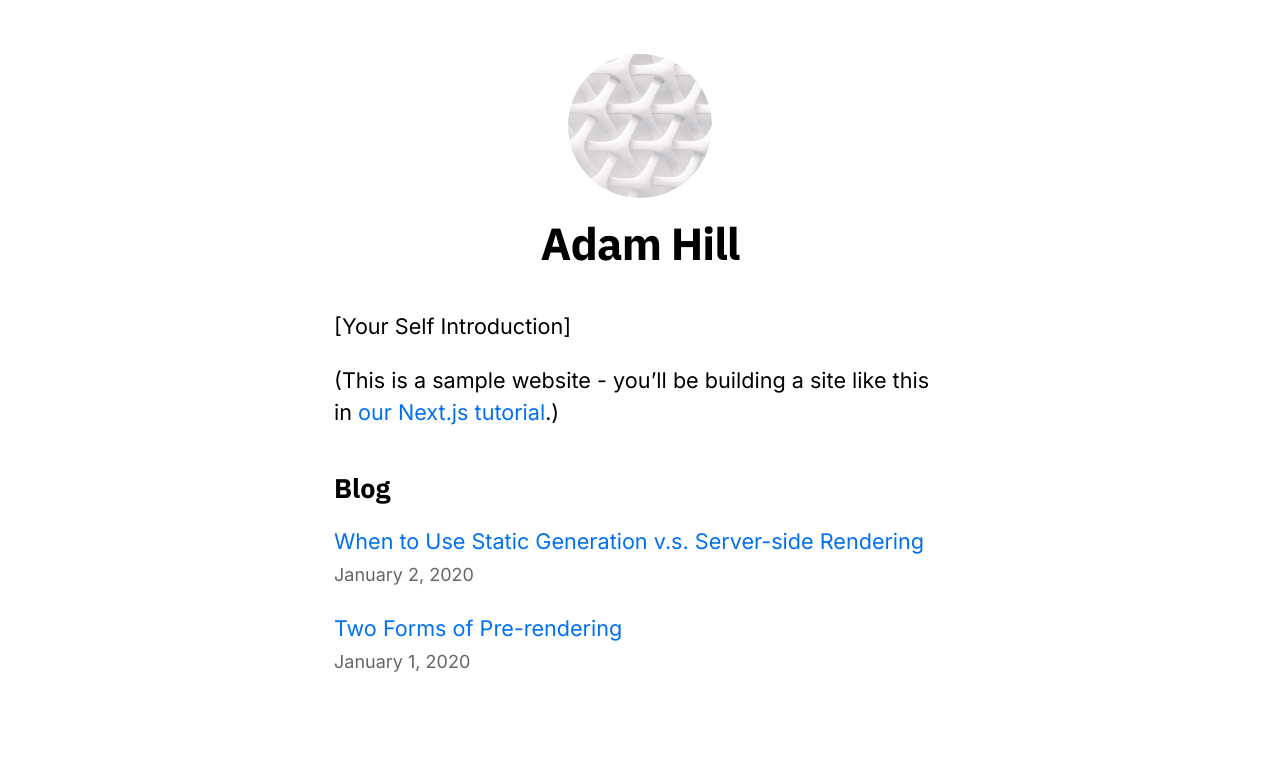
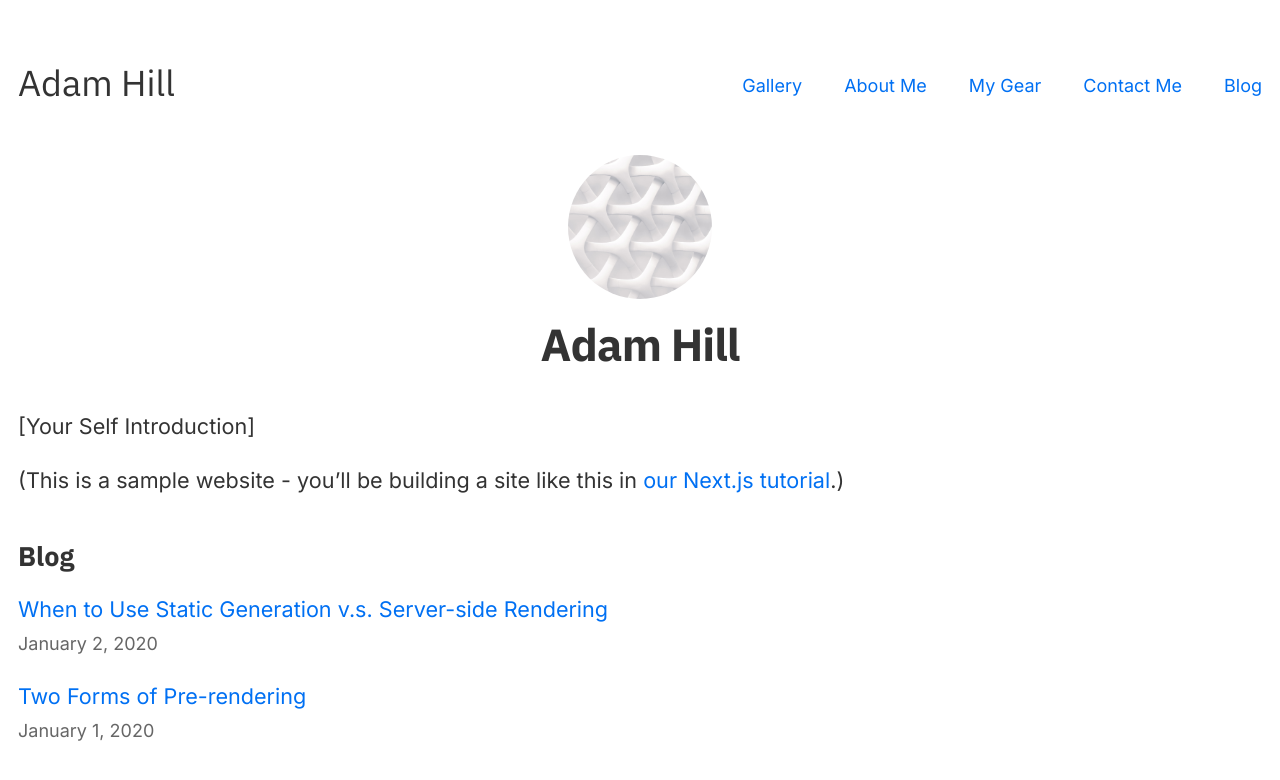
Before and after one commit to adamhill86/adamhillphotos.com, a Next.js app: page / in a window 1280 px wide. Shown: the top 780 px of the page. Built offline with nearby package versions, Linux system fonts and the light colour scheme.

Commit message:
Add nav bar

```diff
--- a/components/layout.module.scss
+++ b/components/layout.module.scss
@@ -1,5 +1,5 @@
 .container {
-  max-width: 36rem;
+  max-width: 75rem;
   padding: 0 1rem;
   margin: 3rem auto 6rem;
 }
--- a/components/layout.tsx
+++ b/components/layout.tsx
@@ -3,11 +3,13 @@ import Head from 'next/head';
 import Image from 'next/image';
 import Link from 'next/link';
 
+import Nav from './nav/nav';
+
 import utilStyles from '../styles/utils.module.scss';
 import styles from './layout.module.scss';
 
 const name = 'Adam Hill';
-export const siteTitle = 'Next.js Sample Website';
+export const siteTitle = 'Adam Hill | Photography';
 
 export default function Layout({ children, home = false }: { children: React.ReactNode; home?: boolean; }): JSX.Element {
   return (
@@ -37,6 +39,7 @@ export default function Layout({ children, home = false }: { children: React.Rea
           content='summary_large_image'
           name='twitter:card' />
       </Head>
+      <Nav />
       <header className={styles.header}>
         {home
           ? (
--- /dev/null
+++ b/components/nav/nav.module.scss
@@ -0,0 +1,20 @@
+.nav {
+  display: flex;
+  justify-content: space-between;
+  margin-bottom: 2rem;
+}
+
+.logo-container {
+  flex: 1 1 100%;
+  max-width: 25%;
+}
+
+.desktop-links-container {
+  flex: 1 1 100%;
+  max-width: 45%;
+}
+
+.link-list {
+  display: flex;
+  justify-content: space-between;
+}
--- /dev/null
+++ b/components/nav/nav.tsx
@@ -0,0 +1,37 @@
+import Link from 'next/link';
+
+import LinkTo from '../link-to/link-to';
+
+import utilStyles from '../../styles/utils.module.scss';
+import styles from './nav.module.scss';
+
+export default function Nav(): JSX.Element {
+  return (
+    <nav className={styles.nav}>
+      <div className={styles['logo-container']}>
+        <Link href='/'>
+          <a className={utilStyles.logo}>Adam Hill</a>
+        </Link>
+      </div>
+      <div className={styles['desktop-links-container']}>
+        <ul className={styles['link-list']}>
+          <li>
+            <LinkTo href='/gallery'>Gallery</LinkTo>
+          </li>
+          <li>
+            <LinkTo href='/about'>About Me</LinkTo>
+          </li>
+          <li>
+            <LinkTo href='/gear'>My Gear</LinkTo>
+          </li>
+          <li>
+            <LinkTo href='/contact'>Contact Me</LinkTo>
+          </li>
+          <li>
+            <LinkTo href='/blog'>Blog</LinkTo>
+          </li>
+        </ul>
+      </div>
+    </nav>
+  );
+}
--- a/styles/global.scss
+++ b/styles/global.scss
@@ -5,6 +5,7 @@ body {
   font-family: 'Inter', sans-serif;
   line-height: 1.6;
   font-size: 18px;
+  color: rgba(#000, 0.8);
 }
 
 * {
@@ -24,3 +25,7 @@ img {
   max-width: 100%;
   display: block;
 }
+
+li {
+  list-style: none;
+}
--- a/styles/utils.module.scss
+++ b/styles/utils.module.scss
@@ -4,6 +4,16 @@
 
 %logo-font {
   font-family: 'Nothing You Could Do', cursive;
+}
+
+.logo {
+  @extend %heading-font;
+  font-size: 2em;
+  color: rgba(#000, 0.8);
+
+  &:hover {
+    text-decoration: none;
+  }
 }
 
 .heading2Xl {
```
